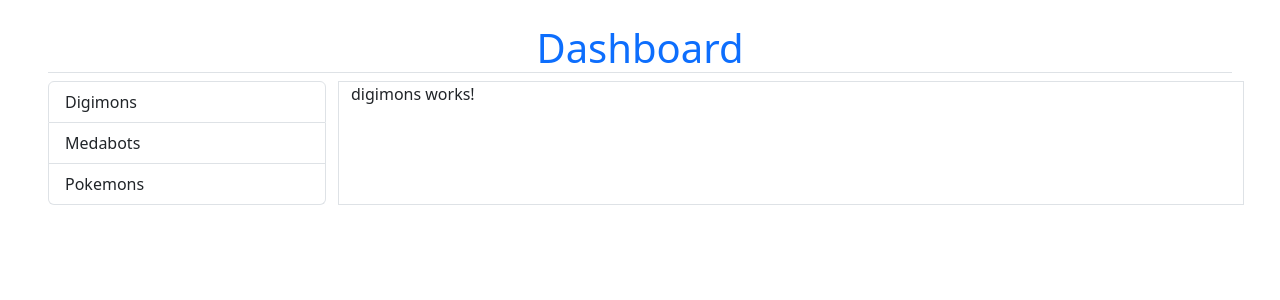
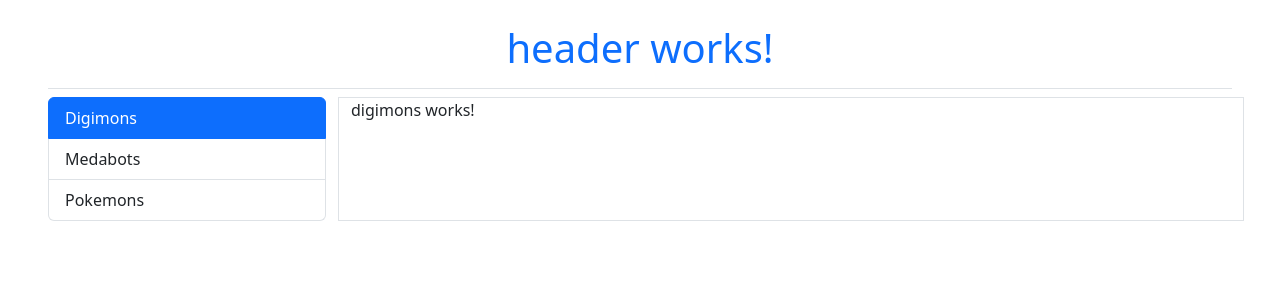
Before and after one commit to magadiflo/router-lazy-loading-app, an Angular app: page /dashboard/digimons in a window 1280 px wide. Shown: the top 300 px of the page. Built offline with nearby package versions, Linux system fonts and the light colour scheme.

Commit message:
Redireccionamientos

```diff
--- a/src/app/commons/components/menu/menu.component.html
+++ b/src/app/commons/components/menu/menu.component.html
@@ -1 +1,4 @@
-<p>menu works!</p>
+<div class="list-group">
+    <a *ngFor="let menu of menuList" [routerLink]="[menu.path]" class="list-group-item list-group-item-action"
+        routerLinkActive="active">{{ menu.text }}</a>
+</div>
--- a/src/app/commons/components/menu/menu.component.ts
+++ b/src/app/commons/components/menu/menu.component.ts
@@ -6,5 +6,9 @@
   styleUrls: ['./menu.component.scss']
 })
 export class MenuComponent {
-
+  menuList = [
+    { path: 'digimons', text: 'Digimons' },
+    { path: 'medabots', text: 'Medabots' },
+    { path: 'pokemons', text: 'Pokemons' },
+  ];
 }
--- a/src/app/commons/shared/dashboard-components.module.ts
+++ b/src/app/commons/shared/dashboard-components.module.ts
@@ -1,5 +1,6 @@
 import { NgModule } from '@angular/core';
 import { CommonModule } from '@angular/common';
+import { RouterModule } from '@angular/router';
 
 import { HeaderComponent } from '../components/header/header.component';
 import { MenuComponent } from '../components/menu/menu.component';
@@ -15,7 +16,8 @@
     ModalAnimeComponent,
   ],
   imports: [
-    CommonModule
+    CommonModule,
+    RouterModule,
   ],
   exports: [
     HeaderComponent,
--- a/src/app/pages/dashboard/dashboard.component.html
+++ b/src/app/pages/dashboard/dashboard.component.html
@@ -1,11 +1,9 @@
-<h1 class="text-center text-primary border-bottom">Dashboard</h1>
+<h1 class="text-center text-primary border-bottom">
+    <app-header></app-header>
+</h1>
 <div class="row">
     <div class="col-12 col-sm-4 col-md-3">
-        <div class="list-group">
-            <a [routerLink]="['/dashboard', 'digimons']" class="list-group-item list-group-item-action">Digimons</a>
-            <a [routerLink]="['/dashboard', 'medabots']" class="list-group-item list-group-item-action">Medabots</a>
-            <a [routerLink]="['/dashboard', '/pokemons']" class="list-group-item list-group-item-action">Pokemons</a>
-        </div>
+        <app-menu></app-menu>
     </div>
     <div class="col-12 col-sm-8 col-md-9 border">
         <router-outlet></router-outlet>
```
Also changed, not shown: src/app/pages/pages.module.ts (+5 -2 lines).
